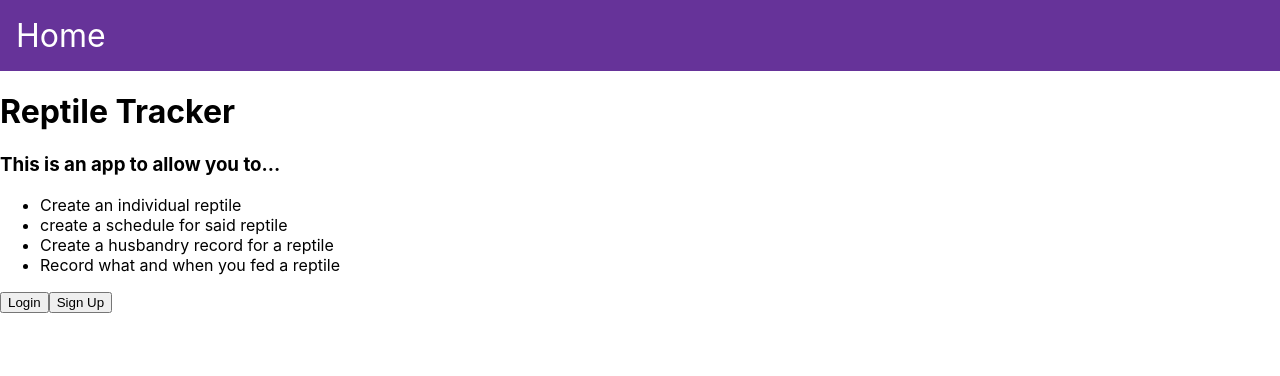
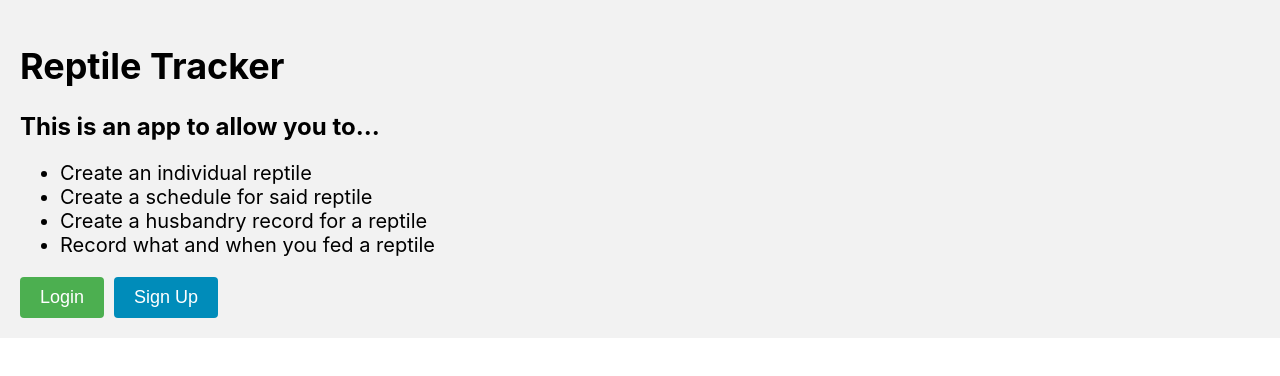
Before and after one commit to Tyler-Johnston/Reptile-Tracker, a React (Vite) app in the folder client/: page / in a window 1280 px wide. Shown: the top 376 px of the page. Built offline with nearby package versions, Linux system fonts and the light colour scheme; no server answers.

Commit message:
make sure this works

```diff
--- a/client/src/pages/Home.tsx
+++ b/client/src/pages/Home.tsx
@@ -23,18 +23,18 @@ export const Home = () => {
   }, []);
 
   return (
-    <div>
-      <h1>Reptile Tracker</h1>
-      <h3>This is an app to allow you to...</h3>
-        <ul>
-            <li>Create an individual reptile</li>
-            <li>create a schedule for said reptile</li>
-            <li>Create a husbandry record for a reptile</li>
-            <li>Record what and when you fed a reptile</li>
-        </ul>
+    <div style={{ backgroundColor: '#f2f2f2', padding: '20px' }}>
+  <h1 style={{ fontSize: '36px', marginBottom: '20px' }}>Reptile Tracker</h1>
+  <h3 style={{ fontSize: '24px', marginBottom: '20px' }}>This is an app to allow you to...</h3>
+  <ul style={{ fontSize: '20px', marginBottom: '20px' }}>
+    <li>Create an individual reptile</li>
+    <li>Create a schedule for said reptile</li>
+    <li>Create a husbandry record for a reptile</li>
+    <li>Record what and when you fed a reptile</li>
+  </ul>
+  <button type="button" style={{ fontSize: '18px', padding: '10px 20px', backgroundColor: '#4CAF50', color: 'white', border: 'none', borderRadius: '4px', marginRight: '10px' }} onClick={() => navigate('/login')}>Login</button>
+  <button type="button" style={{ fontSize: '18px', padding: '10px 20px', backgroundColor: '#008CBA', color: 'white', border: 'none', borderRadius: '4px' }} onClick={() => navigate('/signup')}>Sign Up</button>
+</div>
 
-        <button type="button" onClick={() => navigate("/login")}>Login</button>
-        <button type="button" onClick={() => navigate("/signup")}>Sign Up</button>
-    </div>
   );
 };
--- a/client/src/pages/Root.tsx
+++ b/client/src/pages/Root.tsx
@@ -5,7 +5,6 @@ export const Root = () => {
 
   return (
     <>
-      <nav className="navbar">{name}</nav>
       <Outlet />
     </>
   )
```
